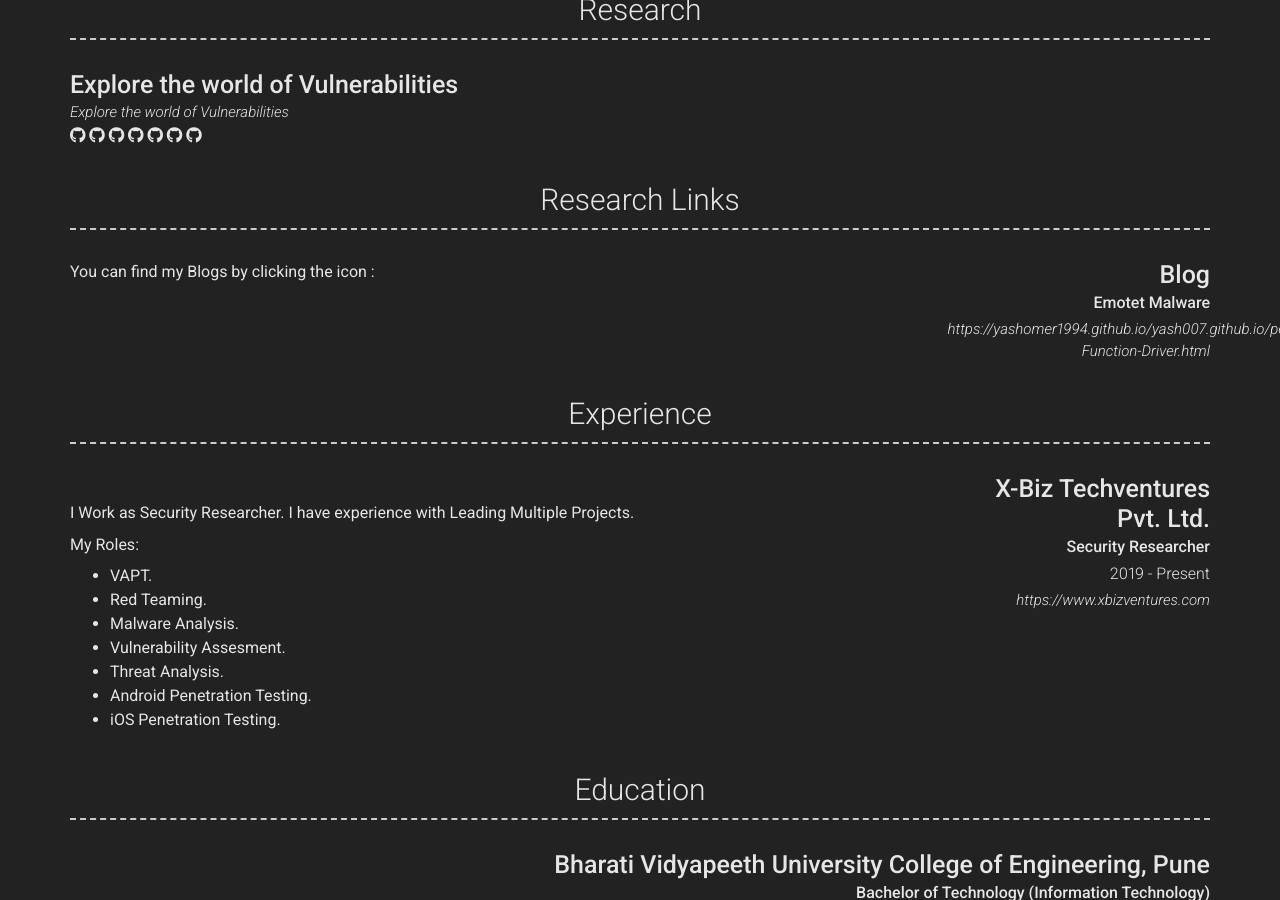
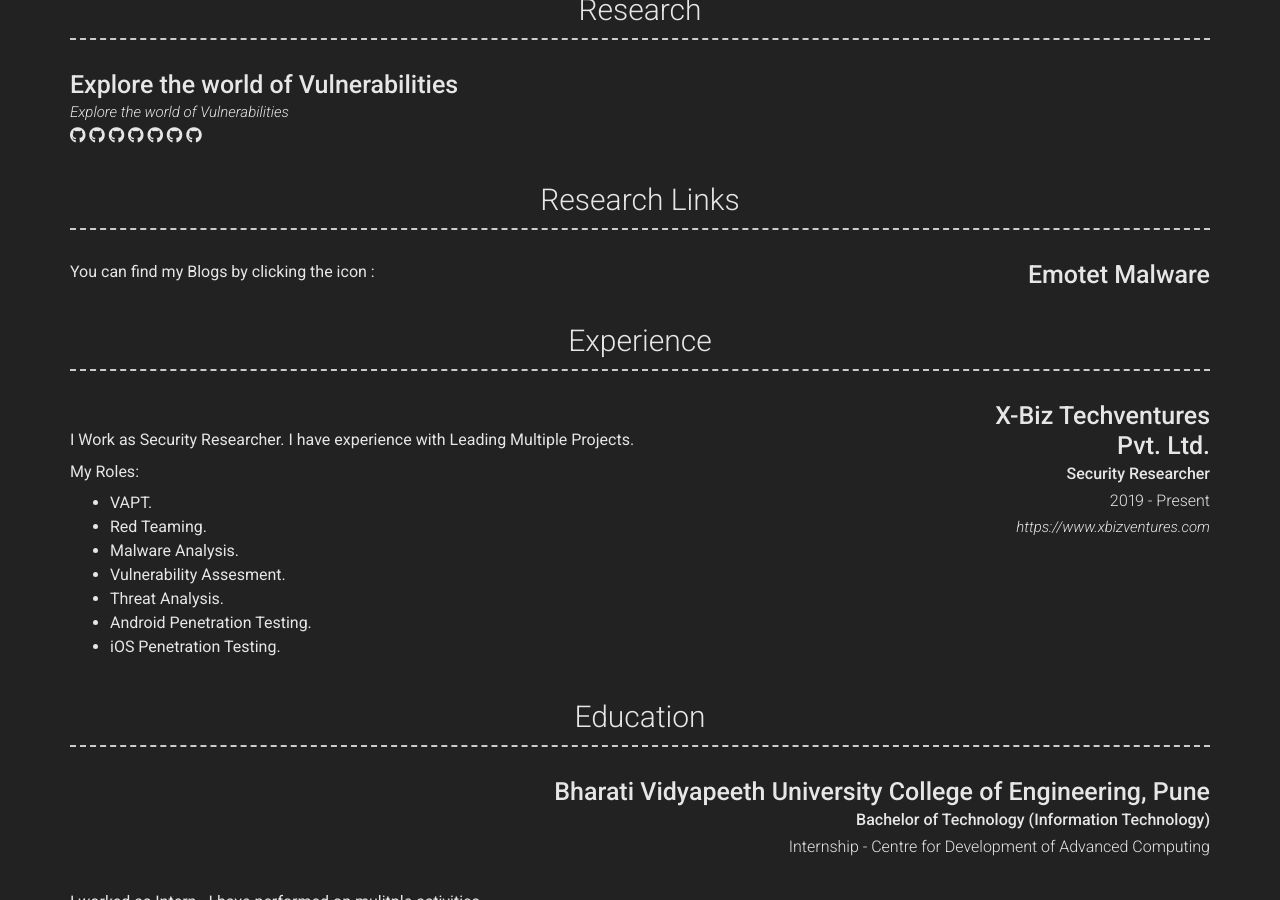
Before and after one commit to yashomer1994/Resume, a Jekyll site: the page built from index.md, in a window 1280 px wide and 900 px high, scrolled down 611 px. Built offline with Jekyll 4.4.1, drawn with Linux system fonts in a browser that asks for light colours; nearby versions of some CDN libraries.

Commit message:
Update _config.yml

```diff
--- a/_config.yml
+++ b/_config.yml
@@ -98,9 +98,9 @@
     layout: list
     content:
       - layout: right
-        title: Blog
-        sub_title: Emotet Malware
-        link: https://yashomer1994.github.io/yash007.github.io/pe/msdos/2021/01/31/Ancillary-Function-Driver.html
+        title: Emotet Malware
+        icon: fab fa-github
+        url: https://yashomer1994.github.io/yash007.github.io/pe/msdos/2021/01/31/Ancillary-Function-Driver.html
         description: | # this will include new lines to allow paragraphs
          You can find my Blogs by clicking the icon :
 
```
